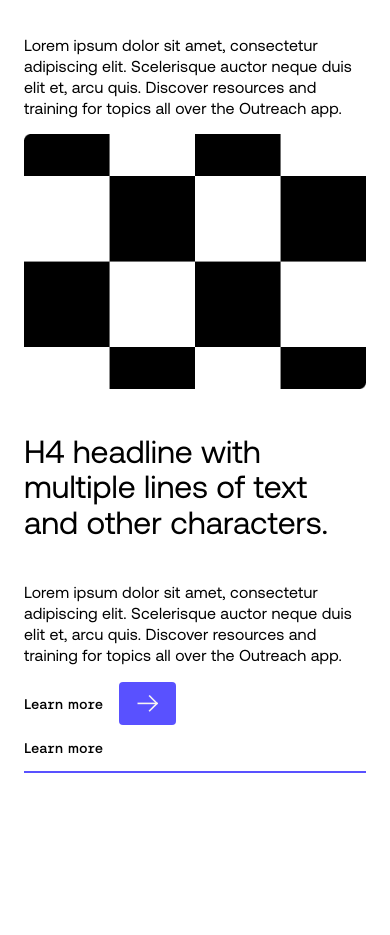
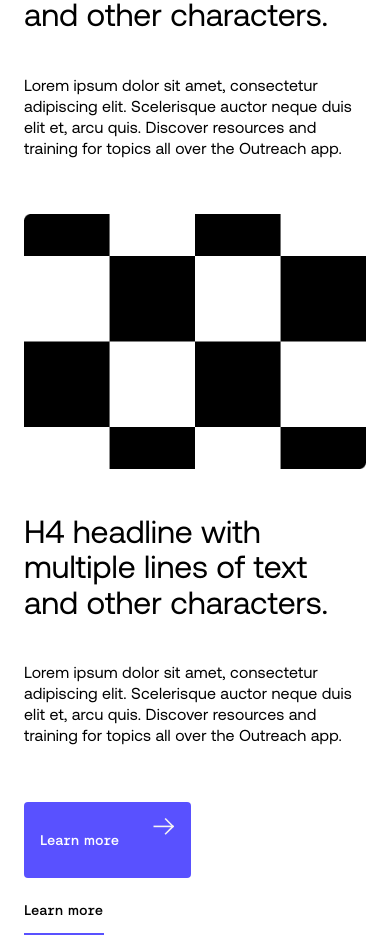
Before and after one commit to ErickRoo/pxpl, a Next.js app: page /components/ContentStack in a window 390 px wide. Shown: the part 960-1895 px from the top of the page. Before the commit the page ends 1733 px from the top, so only its background shows below. Built offline with nearby package versions, Linux system fonts and the light colour scheme.

Commit message:
feat: add content stack sm view

```diff
--- a/components/blocks/content_stack_item/content_stack_item.module.scss
+++ b/components/blocks/content_stack_item/content_stack_item.module.scss
@@ -63,8 +63,16 @@
 }
 
 .imageContainer {
+  margin-bottom: 3.2rem;
+
+  @screen sm {
+    min-height: 24.4rem;
+  }
+
   @screen md {
     max-width: 24.4rem;
+    min-height: 0;
+    margin-bottom: 0;
   }
 
   @screen lg {
@@ -85,3 +93,16 @@
     padding-right: 0;
   }
 }
+
+.buttonsContainer {
+  width: fit-content;
+  > section {
+    padding: 1.6rem;
+    gap: 3.4rem;
+    margin-bottom: 2.4rem;
+  }
+
+  div:last-child {
+    max-width: 8rem;
+  }
+}
--- a/components/blocks/content_stack_item/content_stack_item.tsx
+++ b/components/blocks/content_stack_item/content_stack_item.tsx
@@ -6,6 +6,7 @@ import Checker from '../../../assets/checker.png'
 import useWindowSize from '../../../styles/getBreakpointQuery'
 import ArrowButton from '../../generic/arrow-button/arrow-button'
 import UnderlinedButton from '../../generic/underlined-button/underlined-button'
+import TertiaryButton from 'components/generic/tertiary-button/tertiary-button'
 
 export const typename = 'Set_Replicator_BlockContentStackItem'
 
@@ -19,10 +20,10 @@ const ContentStackItemBlock: FunctionComponent<{ block: ContentStackItemInterfac
   return (
     <div className={`${styles.wrapper}`}>
       {block.TextAndImageBlocks.map((el, i) => {
-        if (width <= 768) {
+        if (width <= 767) {
           return (
-            <div className="grid grid-cols-1">
-              <div className="image-container flex justify-center items-center sm:mb-10">
+            <div className={`grid grid-cols-1 ${styles.stackContainer}`}>
+              <div className={`${styles.imageContainer} image-container flex justify-center items-center sm:mb-10`}>
                 <Image src={Checker} alt="Checker" />
               </div>
               <div className="text-container flex flex-col content-center justify-center items-center">
@@ -65,8 +66,14 @@ const ContentStackItemBlock: FunctionComponent<{ block: ContentStackItemInterfac
         )
       })}
 
-      <div className={`${styles.buttonsContainer} flex justify-center`}>
-        <ArrowButton text="Learn more" href="/" />
+      <div className={`${width <= 767 ? styles.buttonsContainer : ''} flex sm:flex-col md:flex-row justify-center`}>
+        {
+          width <= 767 ? (
+            <TertiaryButton type="link" text="Learn more" href="/" />
+          ) : (
+            <ArrowButton text="Learn more" href="/" />
+          )
+        }
         <div className={`${styles.spacer}`} />
         <UnderlinedButton href="/" text="Learn more" underlineColor="passionBlue" />
       </div>
```
